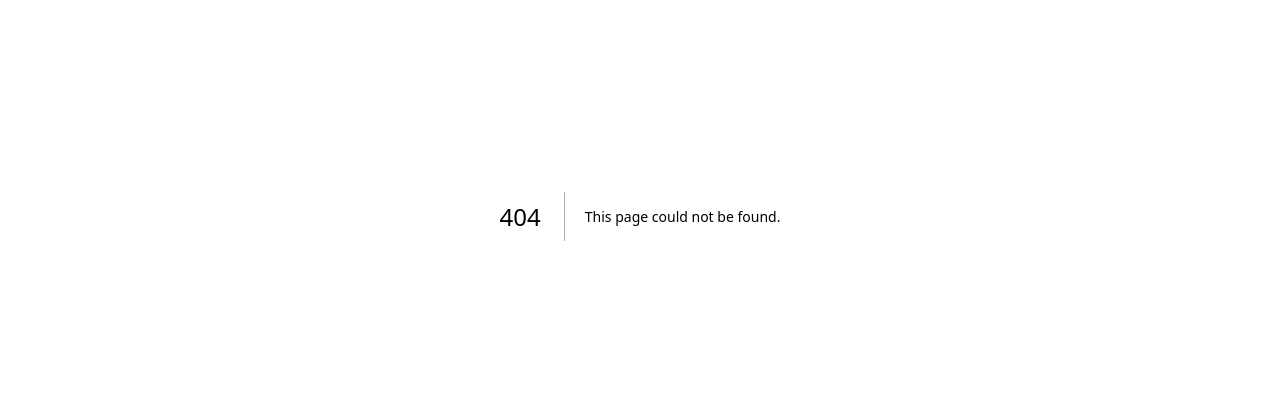
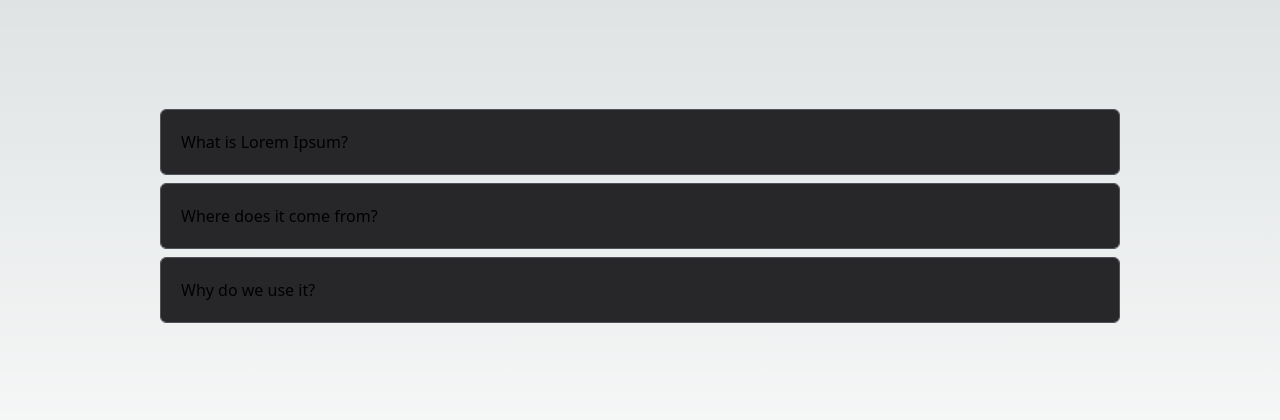
Before and after one commit to MatheusSouSoa/React, a Next.js app: page /condicional/faq in a window 1280 px wide. Before the commit this address had no page. Shown: the part 184-604 px from the top of the page. Built offline with nearby package versions, Linux system fonts and the light colour scheme.

Commit message:
condicionais em react

```diff
--- /dev/null
+++ b/src/components/condicional/Faq.tsx
@@ -0,0 +1,23 @@
+import Pergunta from "./Pergunta";
+
+export default function Faq () {
+    return (
+      <div className={`flex flex-col gap-2 w-[90%] md:w-3/4`}>
+        <Pergunta
+          texto="What is Lorem Ipsum?"
+          resposta="is simply dummy text of the printing and typesetting industry. Lorem Ipsum has been the industry's standard dummy text ever since the 1500s, when an unknown printer took a galley of type and scrambled it to make a type specimen book. It has survived not only five centuries, but also the leap into electronic typesetting, remaining essentially unchanged. It was popularised in the 1960s with the release of Letraset sheets containing Lorem Ipsum passages, and more recently with desktop publishing software like Aldus PageMaker including versions of Lorem Ipsum."
+        />
+        <Pergunta
+          texto="Where does it come from?"
+          resposta={`
+            Contrary to popular belief, Lorem Ipsum is not simply random text. It has roots in a piece of classical Latin literature from 45 BC, making it over 2000 years old. Richard McClintock, a Latin professor at Hampden-Sydney College in Virginia, looked up one of the more obscure Latin words, consectetur, from a Lorem Ipsum passage, and going through the cites of the word in classical literature, discovered the undoubtable source. Lorem Ipsum comes from sections 1.10.32 and 1.10.33 of "de Finibus Bonorum et Malorum" (The Extremes of Good and Evil) by Cicero, written in 45 BC. This book is a treatise on the theory of ethics, very popular during the Renaissance. The first line of Lorem Ipsum, "Lorem ipsum dolor sit amet..", comes from a line in section 1.10.32.
+
+            The standard chunk of Lorem Ipsum used since the 1500s is reproduced below for those interested. Sections 1.10.32 and 1.10.33 from "de Finibus Bonorum et Malorum" by Cicero are also reproduced in their exact original form, accompanied by English versions from the 1914 translation by H. Rackham.`}
+        />
+        <Pergunta
+          texto="Why do we use it?"
+          resposta="It is a long established fact that a reader will be distracted by the readable content of a page when looking at its layout. The point of using Lorem Ipsum is that it has a more-or-less normal distribution of letters, as opposed to using 'Content here, content here', making it look like readable English. Many desktop publishing packages and web page editors now use Lorem Ipsum as their default model text, and a search for 'lorem ipsum' will uncover many web sites still in their infancy. Various versions have evolved over the years, sometimes by accident, sometimes on purpose (injected humour and the like)."
+        />
+      </div>
+    );
+}
--- /dev/null
+++ b/src/components/condicional/If.tsx
@@ -0,0 +1,11 @@
+interface IfProps {
+    teste: boolean
+    children: any
+}
+
+export default function If (props: IfProps) {
+    if(props.teste){
+        return props.children
+    }
+    return null
+}
--- /dev/null
+++ b/src/components/condicional/Pergunta.tsx
@@ -0,0 +1,27 @@
+import { useState } from "react";
+
+interface PerguntaProps {
+    texto: string;
+    resposta: string;
+}
+
+export default function Pergunta (props: PerguntaProps) {
+
+    const [aberta, setAberta] = useState <boolean>(false)
+
+    return (
+      <div className={`border border-zinc-600 rounded-md overflow-hidden `}>
+        <div
+          className={` bg-zinc-800 p-5 cursor-pointer select-none w-screen`}
+          onClick={() => setAberta(!aberta)}
+        >
+          {props.texto}
+        </div>
+        {aberta &&
+            <div className={`p-5`}>
+                {props.resposta}
+            </div>
+        }
+      </div>
+    );
+}
--- /dev/null
+++ b/src/pages/condicional/faq.tsx
@@ -0,0 +1,9 @@
+import Faq from "@/components/condicional/Faq";
+
+export default function PaginaFaq() {
+    return (
+        <div className="flex justify-center items-center h-screen">
+            <Faq/>
+        </div>
+    )
+}
```
